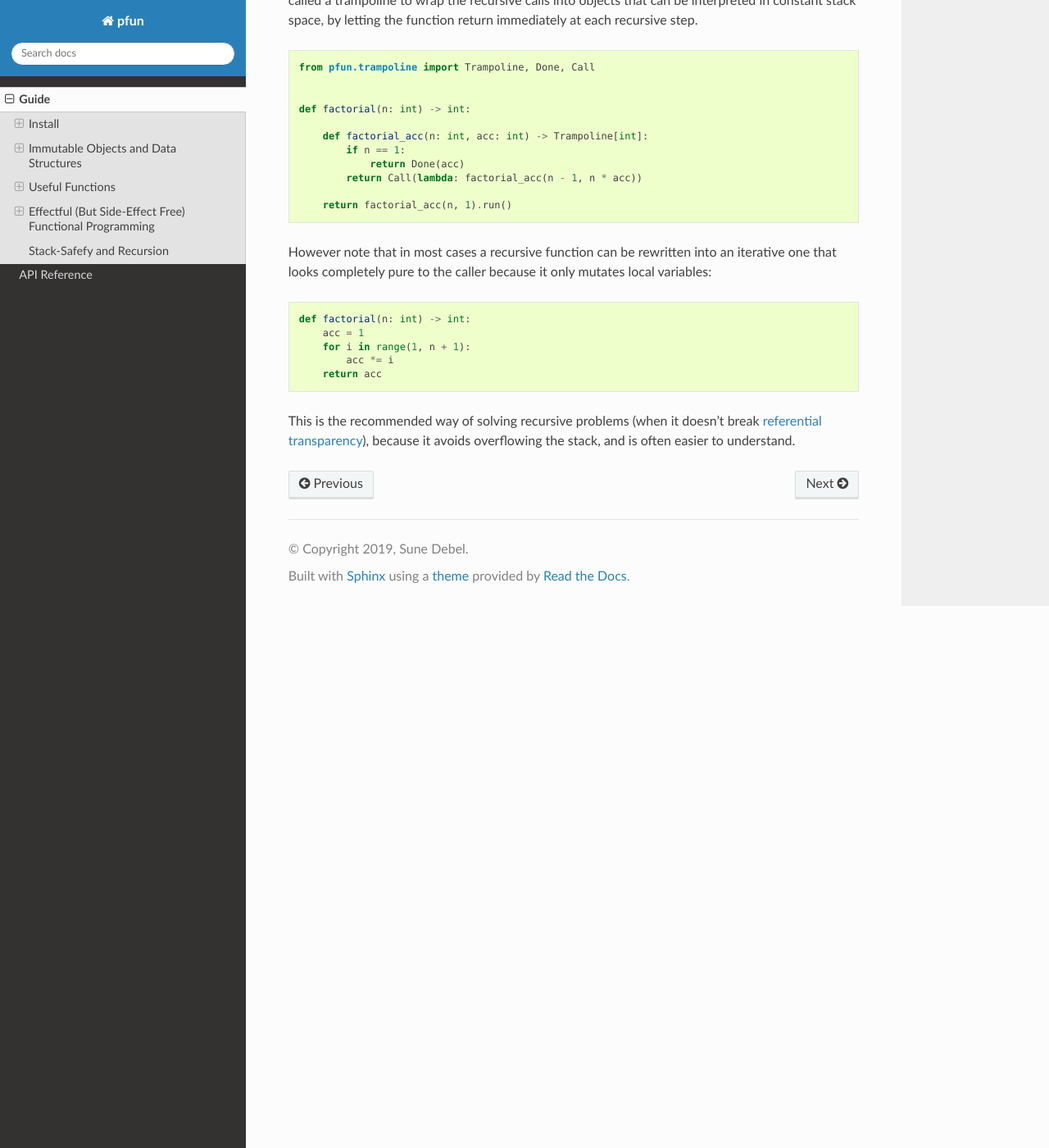
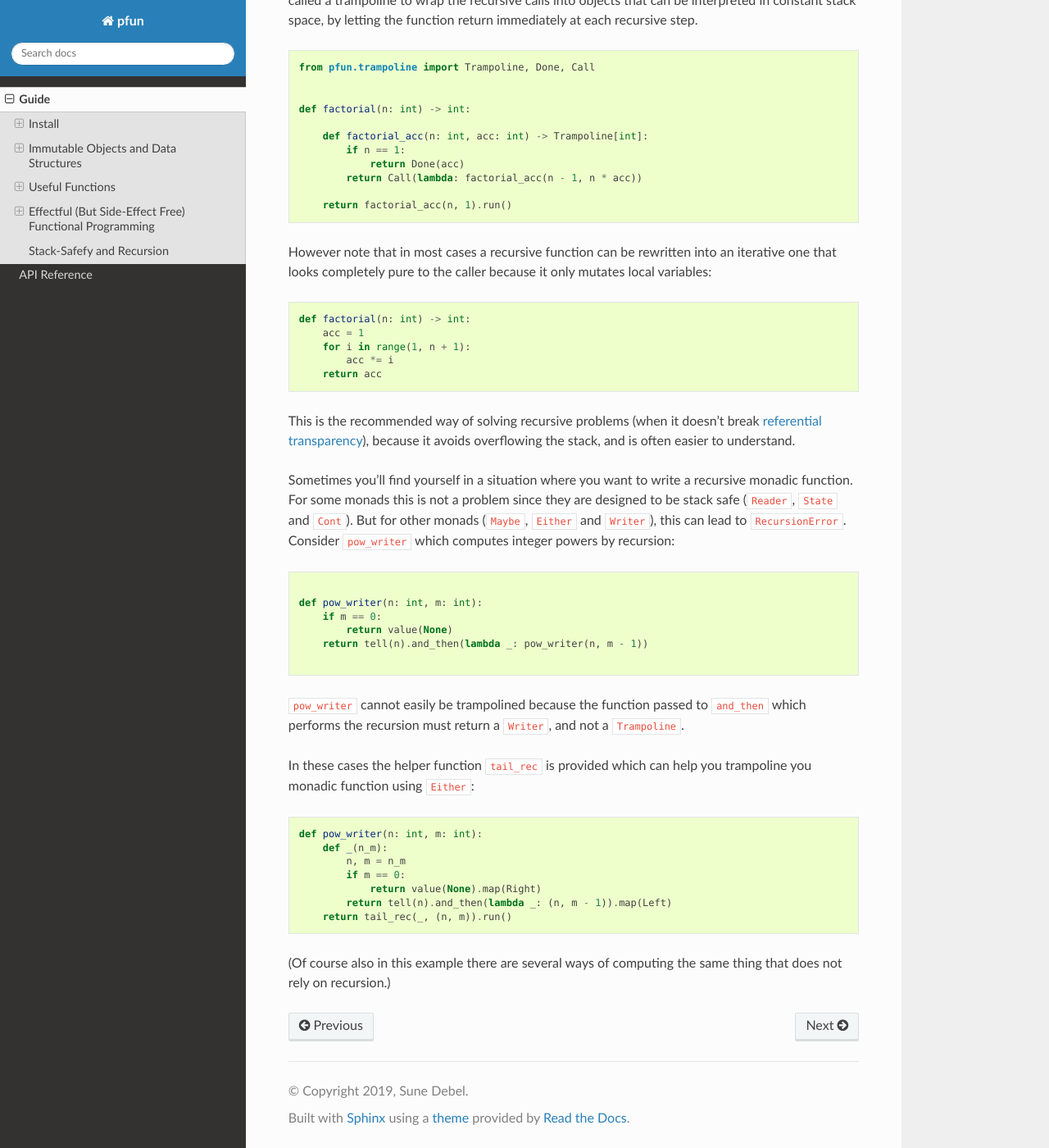
Before and after one commit to suned/pfun, a Sphinx documentation site: the page built from docs/source/programming_guide.md, in a window 1280 px wide and 1400 px high, scrolled down 9498 px. Shown: the whole window at 82% size. Built offline with Sphinx 7.4.7 and the Read the Docs theme 2.0.0, drawn with Linux system fonts in a browser that asks for light colours; some of the changed text lies outside the part shown.

Commit message:
improve documentation

````diff
--- a/docs/source/programming_guide.md
+++ b/docs/source/programming_guide.md
@@ -341,7 +341,7 @@
 > may lead to `RecursionError`
 
 
-### Combining Unwrapped Values
+### Combining Monadic Values
 Sometimes you want to combine multiple unwrapped monadic values
 like in the `get_full_name` function below:
 ```python
@@ -382,25 +382,25 @@
 does for you:
 
 ```python
-from pfun.maybe import do, Do
+from pfun.maybe import for_m, Maybes
 
-@do
-def get_full_name() -> Do[str, str]:
+@for_m
+def get_full_name() -> Maybes[str, str]:
     first = yield get_first_name()
     last = yield get_last_name()
     return first + ' ' + last
 ```
-The `Do[A, B]` class is just a type alias for `Generator[Maybe[A], A, B]`.
+The `Maybes[A, B]` class is just a type alias for `Generator[Maybe[A], A, B]`.
 
-You may want to unwrap monadic values of heterogenous types inside a `do` function. However,
+You may want to unwrap monadic values of heterogenous types inside a `for_m` decorated function. However,
 the `Generator` type does not allow us to express that our function wants to receive, say first
 an `int` and then a `str`. So the best you can do is to add the types explicitly:
 
 ```python
 from typing import Any
 
-@do
-def heterogenous_do() -> Do[Any, str]:
+@for_m
+def heterogenous_do() -> Maybes[Any, str]:
     an_int = yield Just(1)  # type: int
     a_str = yield Just('an_int was: ')  # type: str
     return str(a_str) + an_int
@@ -463,3 +463,31 @@
 This is the recommended
 way of solving recursive problems (when it doesn't break [referential transparency](https://en.wikipedia.org/wiki/Referential_transparency)), because it avoids overflowing the stack, and
 is often easier to understand.
+
+Sometimes you'll find yourself in a situation where you want to write a recursive monadic function.
+For some monads this is not a problem since they are designed to be stack safe (`Reader`, `State` and `Cont`).
+But for other monads (`Maybe`, `Either` and `Writer`), this can lead to `RecursionError`. Consider `pow_writer` which computes integer powers by recursion:
+```python
+
+def pow_writer(n: int, m: int):
+    if m == 0:
+        return value(None)
+    return tell(n).and_then(lambda _: pow_writer(n, m - 1))
+
+```
+`pow_writer` cannot easily be trampolined because the function passed to `and_then` which performs the recursion
+must return a `Writer`, and not a `Trampoline`.
+
+In these cases the helper function `tail_rec` is provided which can help you trampoline you monadic function using `Either`:
+
+```python
+def pow_writer(n: int, m: int):
+    def _(n_m):
+        n, m = n_m
+        if m == 0:
+            return value(None).map(Right)
+        return tell(n).and_then(lambda _: (n, m - 1)).map(Left)
+    return tail_rec(_, (n, m)).run()
+```
+(Of course also in this example there are several ways of computing the same thing that does not
+rely on recursion.)
````
